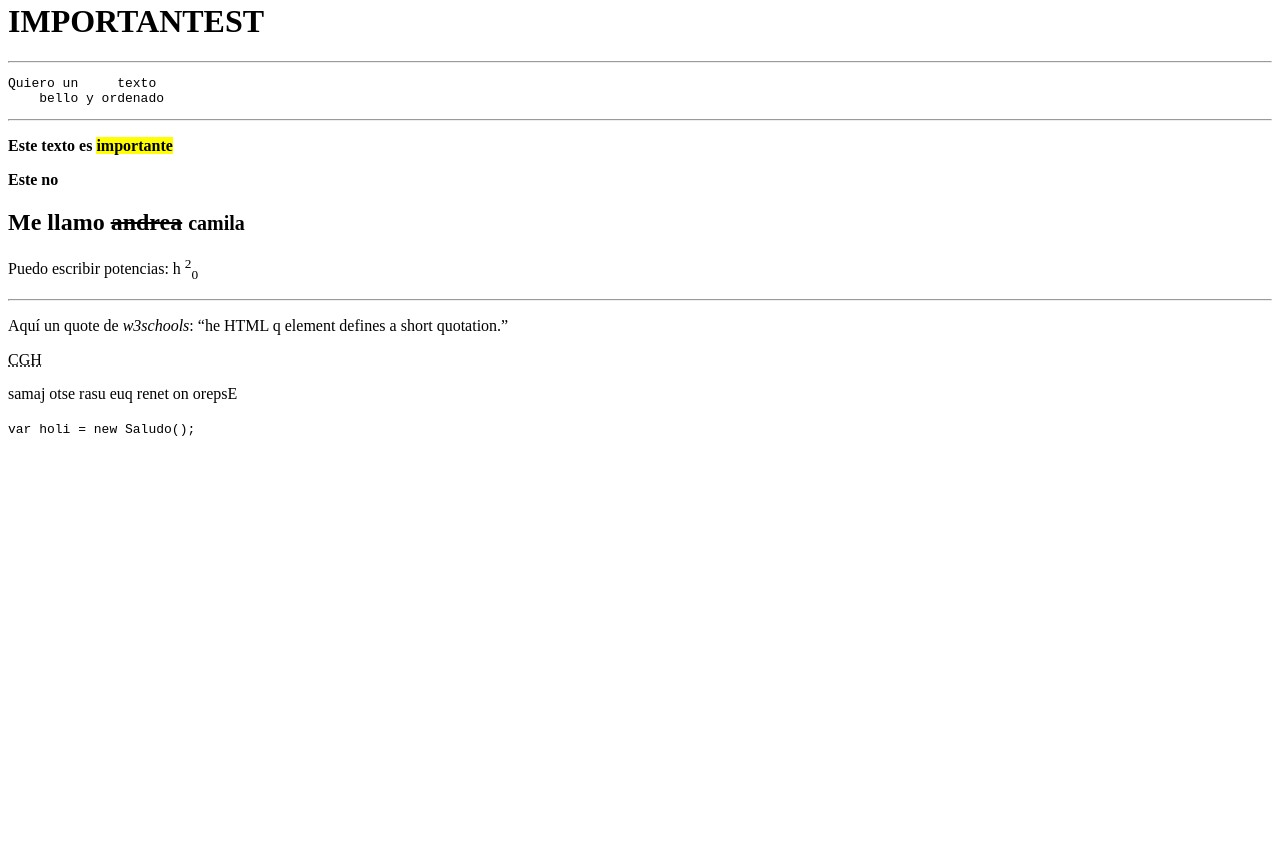
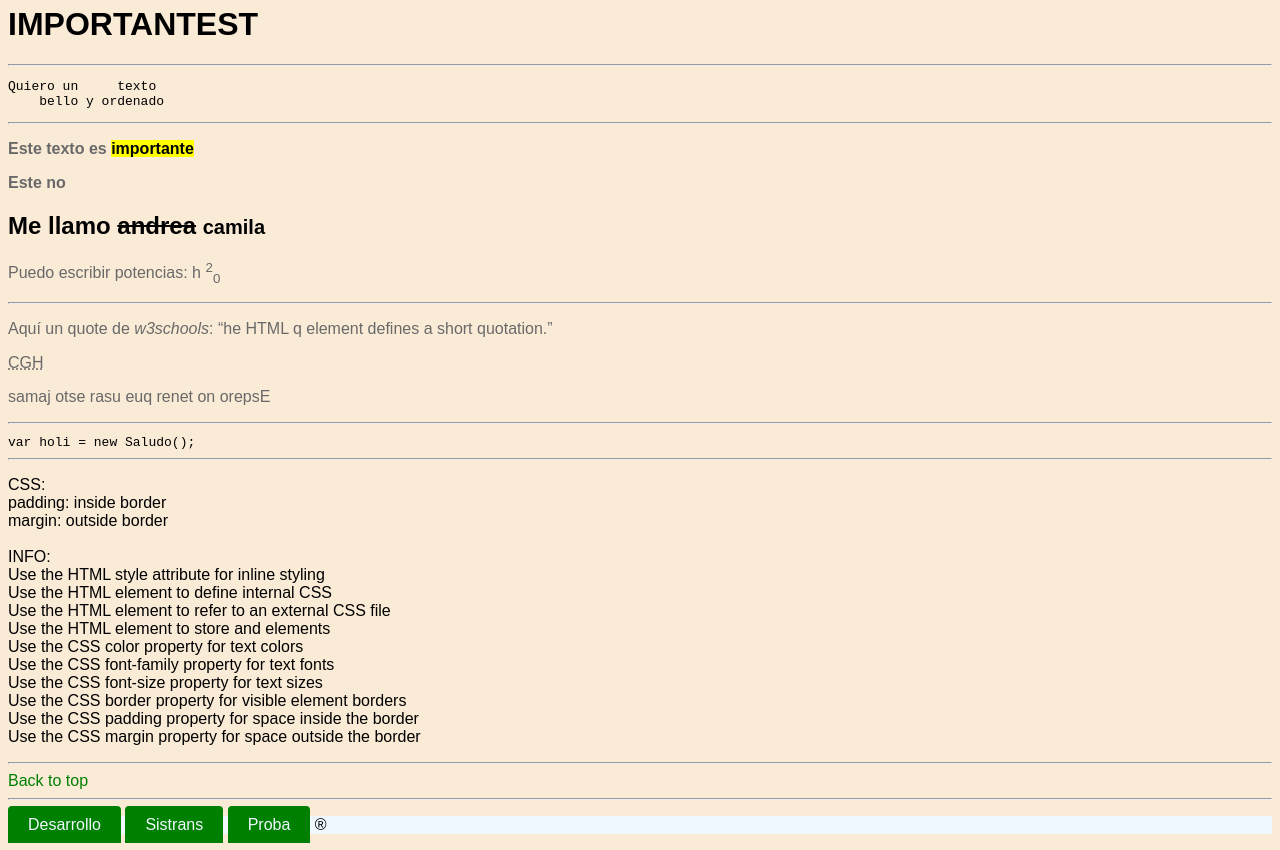
Before and after one commit to cgarciahdez/html5Tutoriales, a plain HTML site: page index.html in a window 1280 px wide. Shown: the part 830-1680 px from the top of the page. Before the commit the page ends 1275 px from the top, so only its background shows below. Drawn offline with Linux system fonts and the light colour scheme.

Commit message:
finished html5 tutorials

```diff
--- a/index.html
+++ b/index.html
@@ -3,10 +3,32 @@
 
 <head>
     <tilte>Mi tutorial</tilte>
+    <style>
+        body {background-color: antiquewhite; font-family: arial}
+        h1#yo {color: darkolivegreen;border: 1px solid green}
+        p {color:dimgray}
+        p.special{color:black}
+        a:link    {color:green; background-color:transparent; text-decoration:none}
+        a:visited {color:pink; background-color:transparent; text-decoration:none}
+        a:hover   {color:#b100ff; background-color:transparent; text-decoration:underline}
+        a:active  {color:yellow; background-color:transparent; text-decoration:underline}
+
+        ul#clases{padding: 0px}
+        ul#clases li {
+            display: inline;
+            background-color: green;
+            color: aliceblue;
+            padding: 10px 20px;
+            text-decoration: none;
+            border-radius: 4px 4px 0 0;
+        }
+
+
+    </style>
 </head>
 <body>
 
-<h1 style="text-align:center">Tutorial html5</h1>
+<h1 style="text-align:center" id="yo">Tutorial html5</h1>
 
 <p style="color:#54b154; text-align:center">Archivo de prueba para diferentes tutoriales. Incluyendo git.</p>
 
@@ -54,10 +76,47 @@ At W3Schools we always quote attributes with double quotes <br>
 
     <p><bdo dir="rtl">Espero no tener que usar esto jamas</bdo></p>
 
+    <hr>
+    <!-- Hr suele significar el comienzo de un nuevo tutorial -->
     <code>
         var holi = new Saludo();
     </code>
 
+    <hr>
+
+    <p class="special">CSS:<br>
+    padding: inside border<br>
+    margin: outside border <br>
+        <br>
+        INFO:<br>
+        Use the HTML style attribute for inline styling<br>
+Use the HTML <!style> element to define internal CSS<br>
+Use the HTML <!link> element to refer to an external CSS file<br>
+Use the HTML <!head> element to store <!style> and <!link> elements<br>
+Use the CSS color property for text colors<br>
+Use the CSS font-family property for text fonts<br>
+Use the CSS font-size property for text sizes<br>
+Use the CSS border property for visible element borders<br>
+Use the CSS padding property for space inside the border<br>
+Use the CSS margin property for space outside the border<br>
+    </p>
+
+    <hr>
+
+    <a href="#yo">Back to top</a>
+
+    <hr>
+
+    <div style="background-color:aliceblue">
+    <ul id="clases">
+        <li>Desarrollo</li>
+        <li>Sistrans</li>
+        <li>Proba</li>
+
+        &reg;
+
+    </ul>
+    </div>
 
 </body>
 </html>
```
